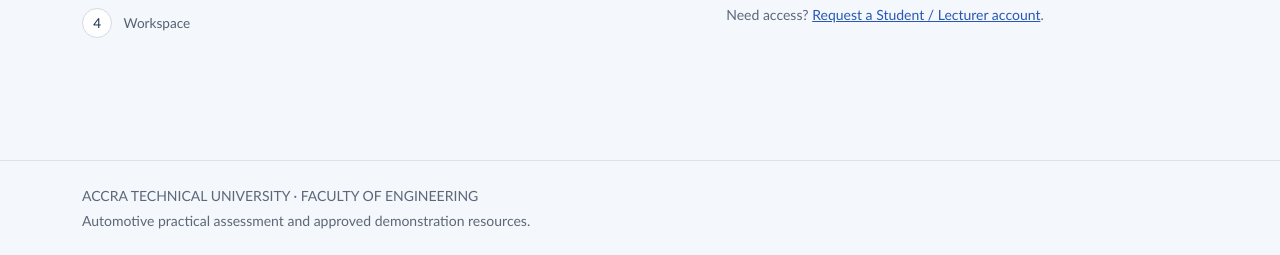
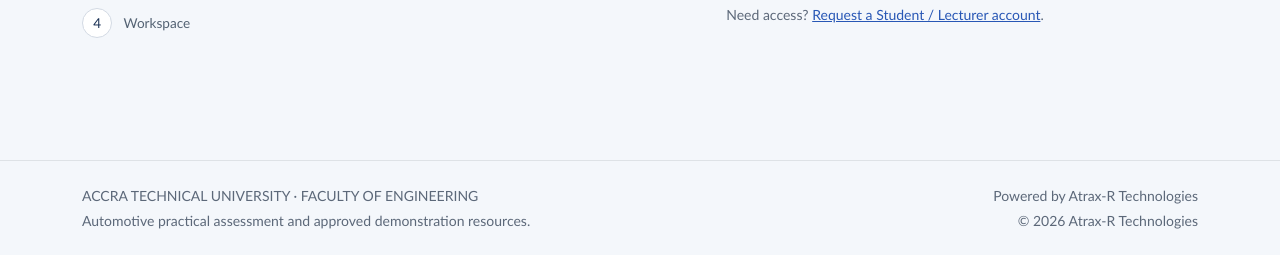
Before and after one commit to LawerhCaesar/atu-virtual-laboratory-management-platform, a Django app: page /accounts/login/?next=/academic/courses/ in a window 1280 px wide. Shown: the part 547-802 px from the top of the page. Run offline with Django 5.2, Linux system fonts and the light colour scheme; some libraries are stand-ins or nearby versions.

Commit message:
Add Atrax-R footer credit

```diff
--- a/templates/base.html
+++ b/templates/base.html
@@ -51,7 +51,10 @@
   {% if walkthrough_module %}<script type="module" src="{% static 'js/walkthrough/ui.mjs' %}"></script>{% endif %}
 
   <footer class="border-top py-4 mt-auto">
-    <div class="container small text-secondary">ACCRA TECHNICAL UNIVERSITY · FACULTY OF ENGINEERING<span class="d-block mt-1">Automotive practical assessment and approved demonstration resources.</span></div>
+    <div class="container small text-secondary d-flex flex-column flex-md-row justify-content-between gap-3">
+      <div>ACCRA TECHNICAL UNIVERSITY · FACULTY OF ENGINEERING<span class="d-block mt-1">Automotive practical assessment and approved demonstration resources.</span></div>
+      <div class="text-md-end">Powered by Atrax-R Technologies<span class="d-block mt-1">&copy; 2026 Atrax-R Technologies</span></div>
+    </div>
   </footer>
 </body>
 </html>
```
